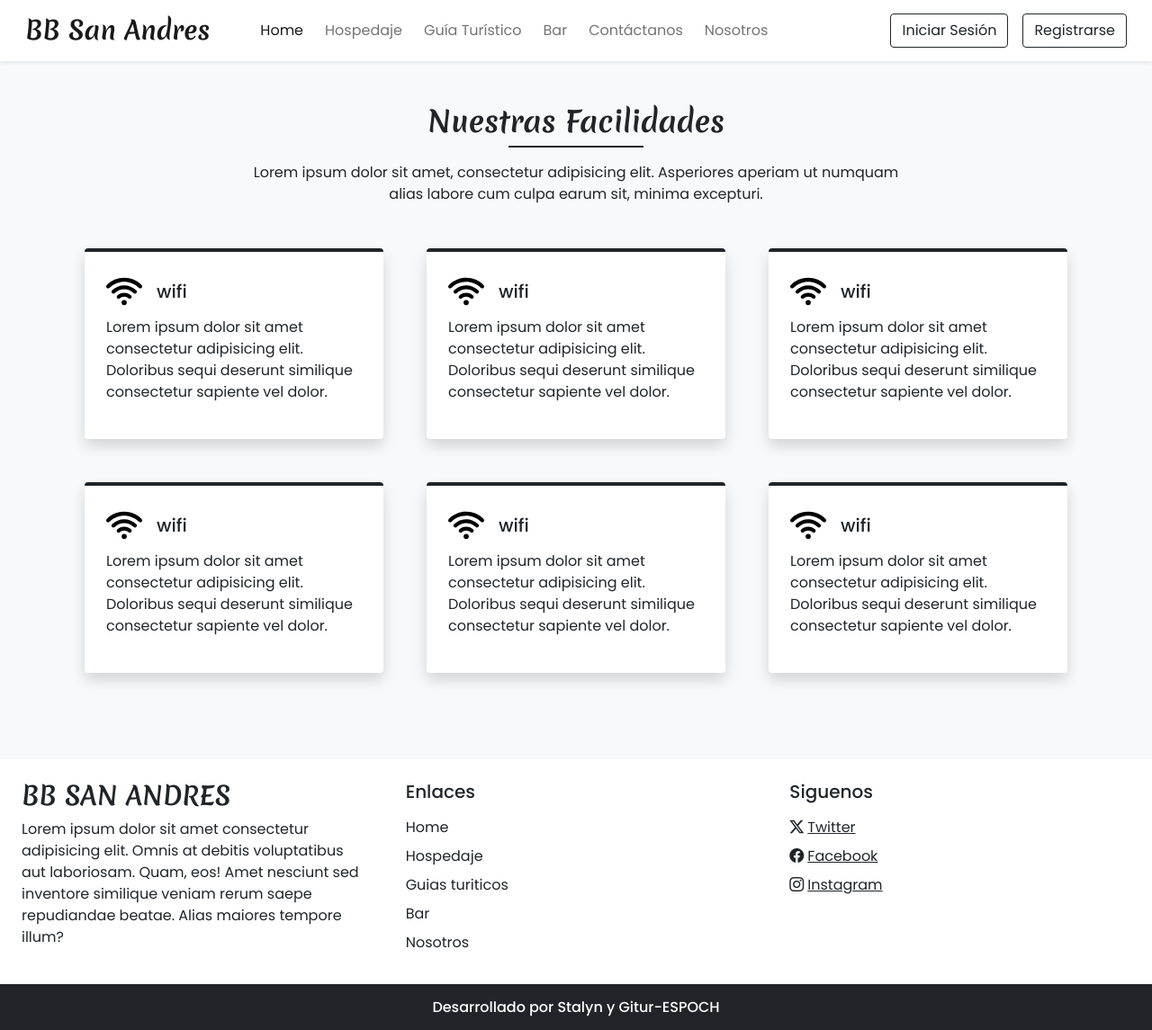
After one commit to YaibeehBA/SanAndres, a PHP site: page /facilidades.php in a window 1280 px wide. The commit adds this page. Shown: the whole page at 90% size. Run offline with PHP 8.4, Linux system fonts and the light colour scheme.

Commit message:
diseño facilidades.php

```diff
--- a/css/comun.css
+++ b/css/comun.css
@@ -1,3 +1,7 @@
+:root{
+    --teal:#2ec1ac;
+    --teal_hover:#279e8c;
+}
 * {
     font-family: 'Poppins', sans-serif;
 }
@@ -14,11 +18,18 @@ input::-webkit-inner-spin-button {
 }
 
 .custon-bg {
-    background-color: #2ec1ac;
-    border: 1px solid #2ec1ac;
+    background-color:var(--teal) ;
+    border: 1px solid var(--teal);
 }
 
 .custon-bg:hover {
-    background-color: #279e8c;
-    border-color: #279e8c;
+    background-color: var(--teal_hover);
+    border-color: var(--teal_hover);
 }
+
+.h-line{
+ width: 150px;
+ margin: 0 auto;
+ height: 1.7px;
+
+}
--- /dev/null
+++ b/facilidades.php
@@ -0,0 +1,113 @@
+<!DOCTYPE html>
+<html lang="en">
+
+<head>
+    <meta charset="UTF-8">
+    <meta name="viewport" content="width=device-width, initial-scale=1.0">
+    <title>San Andres - Facilidades</title>
+    <link rel="stylesheet" href="https://unpkg.com/swiper/swiper-bundle.min.css" />
+    <?php require('inc/links.php') ?>
+    <style>
+        .pop:hover {
+            border-top-color: #2ec1ac !important;
+            transform: scale(1.03);
+            transition: all 0.3s;
+        }
+    </style>
+</head>
+
+<body class="bg-light">
+    <?php require('inc/header.php') ?>
+
+    <div class="my-5 px-4">
+        <h2 class="fw-bold h-font text-center">Nuestras Facilidades</h2>
+        <div class="h-line bg-dark"></div>
+        <p class="text-center mt-3">
+            Lorem ipsum dolor sit amet, consectetur adipisicing elit.
+            Asperiores aperiam ut numquam <br> alias labore cum culpa earum sit, minima excepturi.
+        </p>
+    </div>
+
+    <div class="container">
+        <div class="row">
+            <div class="col-lg-4 col-md-6 mb-5 px-4">
+                <div class="bg-white rounded shadow p-4 border-top border-4 border-dark pop">
+                    <div class="d-flex align-items-center mb-2">
+                        <img src="images/facilities/wifi.svg" width="40px">
+                        <h5 class="m-0 ms-3">wifi</h5>
+                    </div>
+                    <p>
+                        Lorem ipsum dolor sit amet consectetur adipisicing elit.
+                        Doloribus sequi deserunt similique consectetur sapiente vel dolor.
+                    </p>
+                </div>
+            </div>
+            <div class="col-lg-4 col-md-6 mb-5 px-4">
+                <div class="bg-white rounded shadow p-4 border-top border-4 border-dark pop">
+                    <div class="d-flex align-items-center mb-2">
+                        <img src="images/facilities/wifi.svg" width="40px">
+                        <h5 class="m-0 ms-3">wifi</h5>
+                    </div>
+                    <p>
+                        Lorem ipsum dolor sit amet consectetur adipisicing elit.
+                        Doloribus sequi deserunt similique consectetur sapiente vel dolor.
+                    </p>
+                </div>
+            </div>
+            <div class="col-lg-4 col-md-6 mb-5 px-4">
+                <div class="bg-white rounded shadow p-4 border-top border-4 border-dark pop">
+                    <div class="d-flex align-items-center mb-2">
+                        <img src="images/facilities/wifi.svg" width="40px">
+                        <h5 class="m-0 ms-3">wifi</h5>
+                    </div>
+                    <p>
+                        Lorem ipsum dolor sit amet consectetur adipisicing elit.
+                        Doloribus sequi deserunt similique consectetur sapiente vel dolor.
+                    </p>
+                </div>
+            </div>
+            <div class="col-lg-4 col-md-6 mb-5 px-4">
+                <div class="bg-white rounded shadow p-4 border-top border-4 border-dark pop">
+                    <div class="d-flex align-items-center mb-2">
+                        <img src="images/facilities/wifi.svg" width="40px">
+                        <h5 class="m-0 ms-3">wifi</h5>
+                    </div>
+                    <p>
+                        Lorem ipsum dolor sit amet consectetur adipisicing elit.
+                        Doloribus sequi deserunt similique consectetur sapiente vel dolor.
+                    </p>
+                </div>
+            </div>
+            <div class="col-lg-4 col-md-6 mb-5 px-4">
+                <div class="bg-white rounded shadow p-4 border-top border-4 border-dark pop">
+                    <div class="d-flex align-items-center mb-2">
+                        <img src="images/facilities/wifi.svg" width="40px">
+                        <h5 class="m-0 ms-3">wifi</h5>
+                    </div>
+                    <p>
+                        Lorem ipsum dolor sit amet consectetur adipisicing elit.
+                        Doloribus sequi deserunt similique consectetur sapiente vel dolor.
+                    </p>
+                </div>
+            </div>
+            <div class="col-lg-4 col-md-6 mb-5 px-4">
+                <div class="bg-white rounded shadow p-4 border-top border-4 border-dark pop">
+                    <div class="d-flex align-items-center mb-2">
+                        <img src="images/facilities/wifi.svg" width="40px">
+                        <h5 class="m-0 ms-3">wifi</h5>
+                    </div>
+                    <p>
+                        Lorem ipsum dolor sit amet consectetur adipisicing elit.
+                        Doloribus sequi deserunt similique consectetur sapiente vel dolor.
+                    </p>
+                </div>
+            </div>
+        </div>
+    </div>
+
+    <!-- footer-->
+    <?php require('inc/footer.php') ?>
+
+</body>
+
+</html>
--- a/inc/header.php
+++ b/inc/header.php
@@ -8,7 +8,7 @@
             <div class="collapse navbar-collapse" id="navbarSupportedContent">
                 <ul class="navbar-nav me-auto mb-2 mb-lg-0">
                     <li class="nav-item">
-                        <a class="nav-link active me-2" aria-current="page" href="#">Home</a>
+                        <a class="nav-link active me-2" aria-current="page" href="index.php">Home</a>
                     </li>
                     <li class="nav-item">
                         <a class="nav-link me-2" href="#">Hospedaje</a>
--- a/index.php
+++ b/index.php
@@ -7,7 +7,7 @@
     <?php require('inc/links.php') ?>
     <link rel="stylesheet" href="https://unpkg.com/swiper/swiper-bundle.min.css" />
 
-    <title>San Andres</title>
+    <title>San Andres - Home</title>
     <style>
         .availability-form {
             margin-top: -50px;
@@ -297,7 +297,7 @@
                 <h5 class="mt-3">Masajes</h5>
             </div>
             <div class="col-lg-12 text-center mt-5">
-                <a href="#" class="btn btn-sm btn-outline-dark rounded-0 fw-bold shadow-none">Mas facilidades</a>
+                <a href="facilidades.php" class="btn btn-sm btn-outline-dark rounded-0 fw-bold shadow-none">Mas facilidades</a>
 
             </div>
         </div>
```
